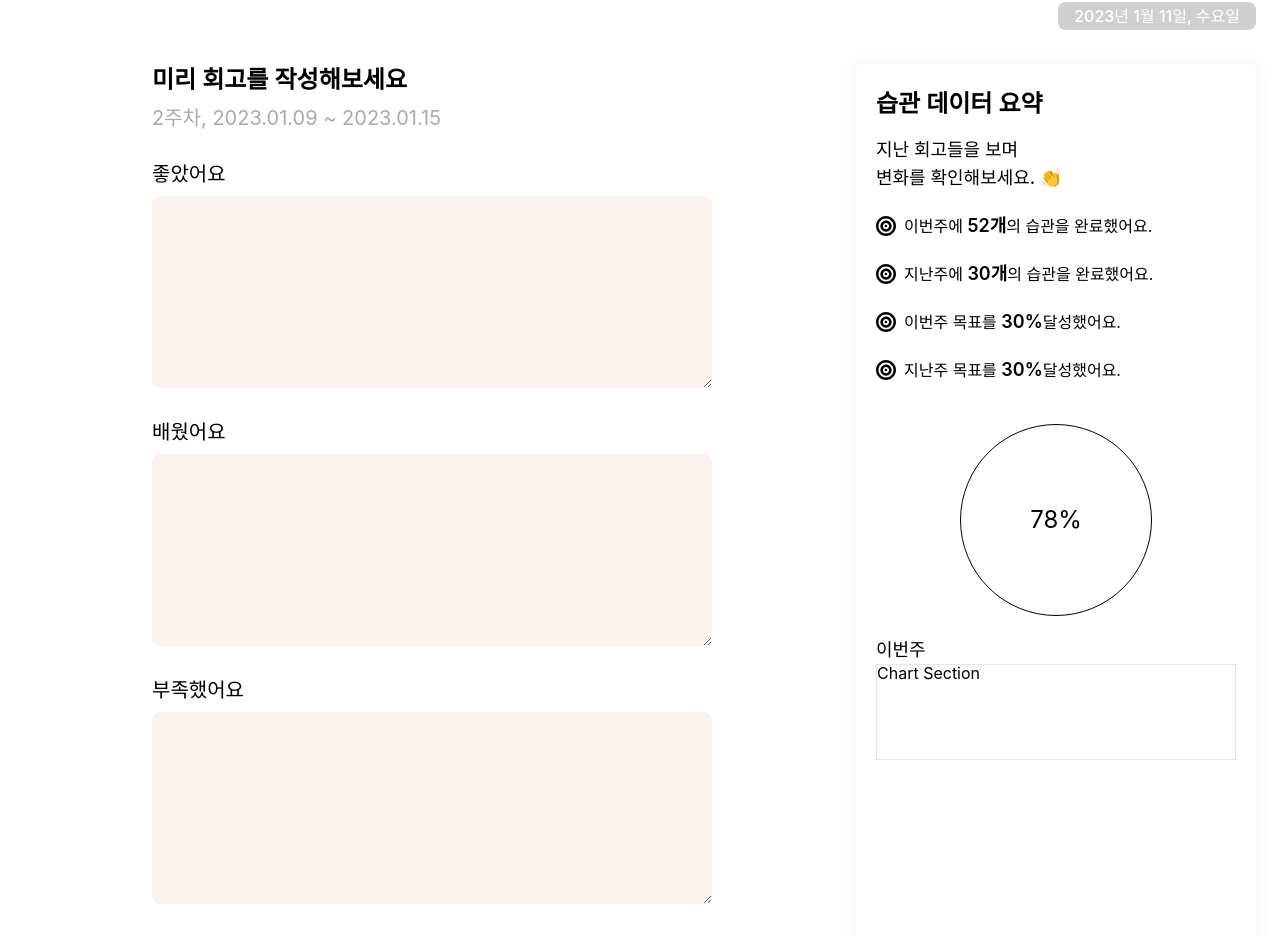
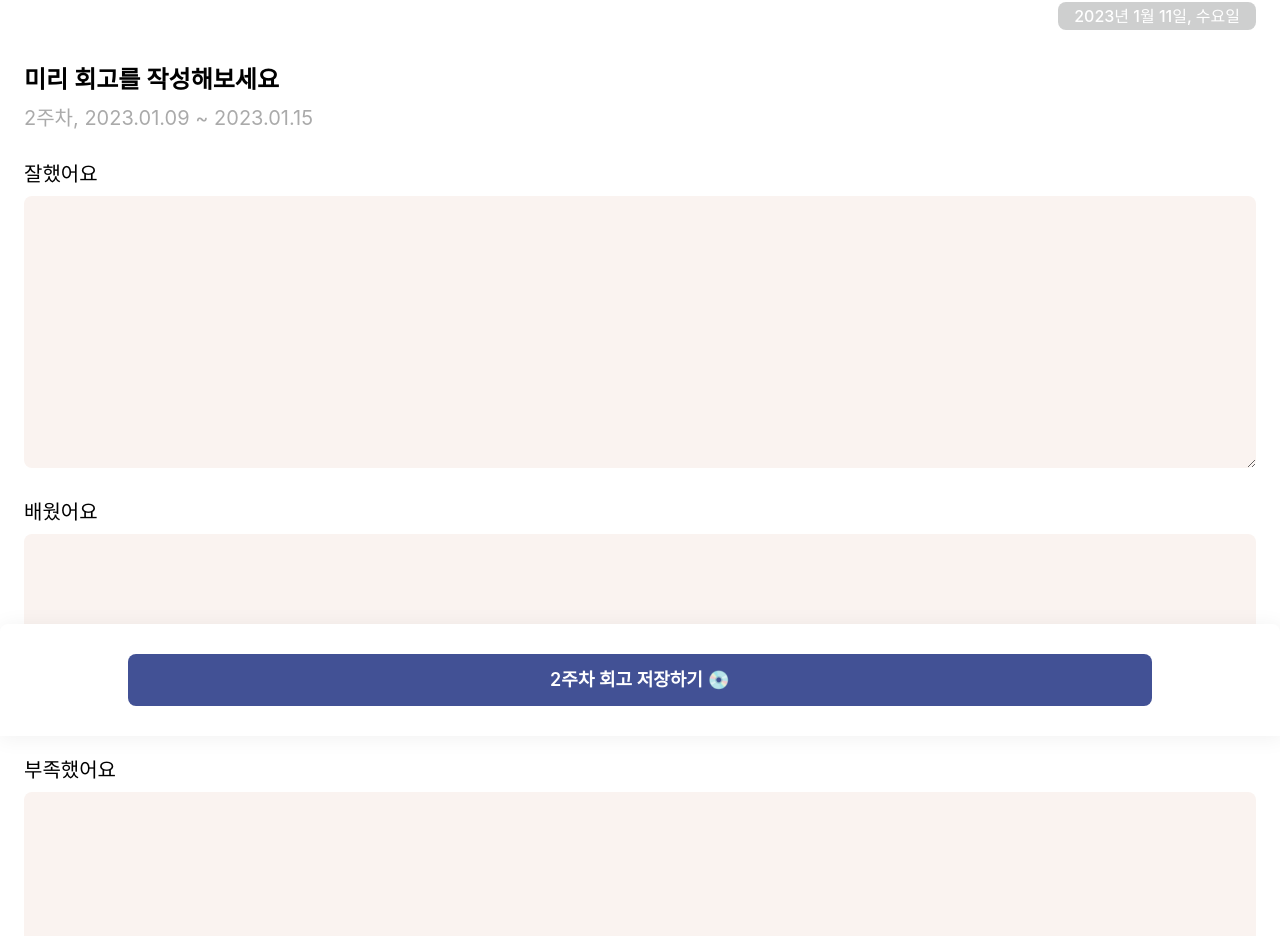
Before and after one commit to f-lab-edu/this-week, a Next.js app: page /manage/review in a window 1280 px wide. Shown: the part 64-1000 px from the top of the page. Built offline with nearby package versions, Linux system fonts and the light colour scheme.

Commit message:
feat: Modify textarea state

```diff
--- /dev/null
+++ b/components/button/saveReviewButton.tsx
@@ -0,0 +1,15 @@
+import React from 'react';
+import { getWeek } from 'lib/date';
+
+const SaveReviewButton = ({ onClick }: { onClick(): void }) => {
+  return (
+    <button
+      onClick={onClick}
+      className="font-semiboltext-white w-full rounded-lg bg-main-blue px-5 py-3 text-lg font-semibold text-white"
+    >
+      {getWeek}주차 회고 저장하기 💿
+    </button>
+  );
+};
+
+export default SaveReviewButton;
--- a/components/container/bottomFix.tsx
+++ b/components/container/bottomFix.tsx
@@ -2,7 +2,7 @@ import React, { ReactNode } from 'react';
 
 const BottomFix = ({ button }: { button: ReactNode }) => {
   return (
-    <div className="fixed bottom-0 left-0 right-0 flex h-28 items-center justify-center">
+    <div className="fixed bottom-0 left-0 right-0 flex h-28 items-center justify-center rounded-t-lg bg-white shadow-3xl">
       <div className="w-4/5">{button}</div>
     </div>
   );
--- a/lib/date.ts
+++ b/lib/date.ts
@@ -17,3 +17,4 @@ export const getLastWeek = dayjs().add(-1, 'week').week();
 export const getYearOfLastWeek = dayjs().add(-1, 'week').year();
 export const getLastMonth = dayjs().add(-1, 'month').month() + 1;
 export const getYearOfLastMonth = dayjs().add(-1, 'month').year();
+export const isReviewDay = dayjs().weekday() === 7;
--- a/pages/manage/review.tsx
+++ b/pages/manage/review.tsx
@@ -1,78 +1,123 @@
+import { useState } from 'react';
+
 import Title from 'components/title/title';
 import CurrentData from 'components/title/dateTitle';
 import { REVIEW_TITLE } from 'constants/title/habitTitle';
 import MainContainer from 'components/container/mainContainer';
 import WeekNumber from 'components/title/weekNumber';
-import Plus from 'components/svgs/plus.svg';
 
-import CreateHabitModal from 'components/modal/createHabitModal';
+import BottomFix from 'components/container/bottomFix';
+import SaveReviewButton from 'components/button/saveReviewButton';
+
 import useWindowSize from 'customs/useWindowSize';
 
-import useModal from 'customs/useModal';
-import HasStatisticSummaryContainer from 'components/container/hasStatisticSummaryContainer';
+import { isReviewDay } from 'lib/date';
+
+type FourLName = 'liked' | 'learned' | 'lacked' | 'longedFor';
+type HandleFourLTextProps = {
+  name: FourLName;
+  value: string;
+};
 
 const Review = () => {
-  const { openModal } = useModal();
   const { type } = useWindowSize();
+  const [fourLText, setFourLText] = useState({
+    liked: '',
+    learned: '',
+    lacked: '',
+    longedFor: '',
+  });
 
-  const handleModal = () => {
-    openModal({ element: <CreateHabitModal />, props: {} });
+  const saveReview = () => {};
+  const handleFourLText = ({ name, value }: HandleFourLTextProps) => {
+    setFourLText({ ...fourLText, [name]: value });
   };
 
   return (
-    <main>
+    <main className="pb-28">
       <div className="lg:flex lg:flex-col lg:gap-2">
-        <Title text={REVIEW_TITLE['offTime'][type]} />
+        <Title
+          text={
+            isReviewDay
+              ? REVIEW_TITLE['onTime'][type]
+              : REVIEW_TITLE['offTime'][type]
+          }
+        />
         <WeekNumber />
       </div>
       <section className="py-5">
-        <h2 className="py-2 text-xl">좋았어요</h2>
+        <h2 className="py-2 text-xl">잘했어요</h2>
         <textarea
-          name="good"
-          id="good"
-          cols={50}
+          name="liked"
+          id="liked"
+          cols={30}
           rows={10}
-          className="w-full rounded-lg bg-main-beige p-4 outline-none"
+          value={fourLText.liked}
+          onChange={(event) => {
+            const { name, value } = event.target as {
+              name: FourLName;
+              value: string;
+            };
+            handleFourLText({ name, value });
+          }}
+          className="w-full rounded-lg bg-main-beige p-4 leading-6 outline-none"
         ></textarea>
       </section>
       <section className="pb-5">
         <h2 className="py-2 text-xl">배웠어요</h2>
         <textarea
-          name="bad"
-          id="bad"
+          name="learned"
+          id="learned"
           cols={30}
           rows={10}
+          value={fourLText.learned}
+          onChange={(event) => {
+            const { name, value } = event.target as {
+              name: FourLName;
+              value: string;
+            };
+            handleFourLText({ name, value });
+          }}
           className="w-full rounded-lg bg-main-beige p-4 outline-none"
         ></textarea>
       </section>
       <section className="pb-5">
         <h2 className="py-2 text-xl">부족했어요</h2>
         <textarea
-          name="next"
-          id="next"
+          name="lacked"
+          id="lacked"
           cols={30}
           rows={10}
+          value={fourLText.lacked}
+          onChange={(event) => {
+            const { name, value } = event.target as {
+              name: FourLName;
+              value: string;
+            };
+            handleFourLText({ name, value });
+          }}
           className="w-full rounded-lg bg-main-beige p-4 outline-none"
         ></textarea>
       </section>
       <section className="pb-5">
-        <h2 className="py-2 text-xl">다음주는 이렇게 할래요</h2>
+        <h2 className="py-2 text-xl">다음주는</h2>
         <textarea
-          name="next"
-          id="next"
+          name="longedFor"
+          id="longedFor"
           cols={30}
           rows={10}
+          value={fourLText.longedFor}
+          onChange={(event) => {
+            const { name, value } = event.target as {
+              name: FourLName;
+              value: string;
+            };
+            handleFourLText({ name, value });
+          }}
           className="w-full rounded-lg bg-main-beige p-4 outline-none"
         ></textarea>
       </section>
-      <div className="py-5">
-        <button
-          onClick={handleModal}
-          className="flex h-20 w-full items-center justify-center rounded-lg bg-main-border"
-        >
-          <Plus width="25px" height="25px" fill="#FFFFFF" />
-        </button>
-      </div>
+      <BottomFix button={<SaveReviewButton onClick={saveReview} />} />
     </main>
   );
 };
@@ -84,7 +129,7 @@ const Statistic = () => {
         <div className="pb-4 lg:pb-10">
           <CurrentData />
         </div>
-        <HasStatisticSummaryContainer main={<Review />} />
+        <Review />
       </MainContainer>
     </div>
   );
```
